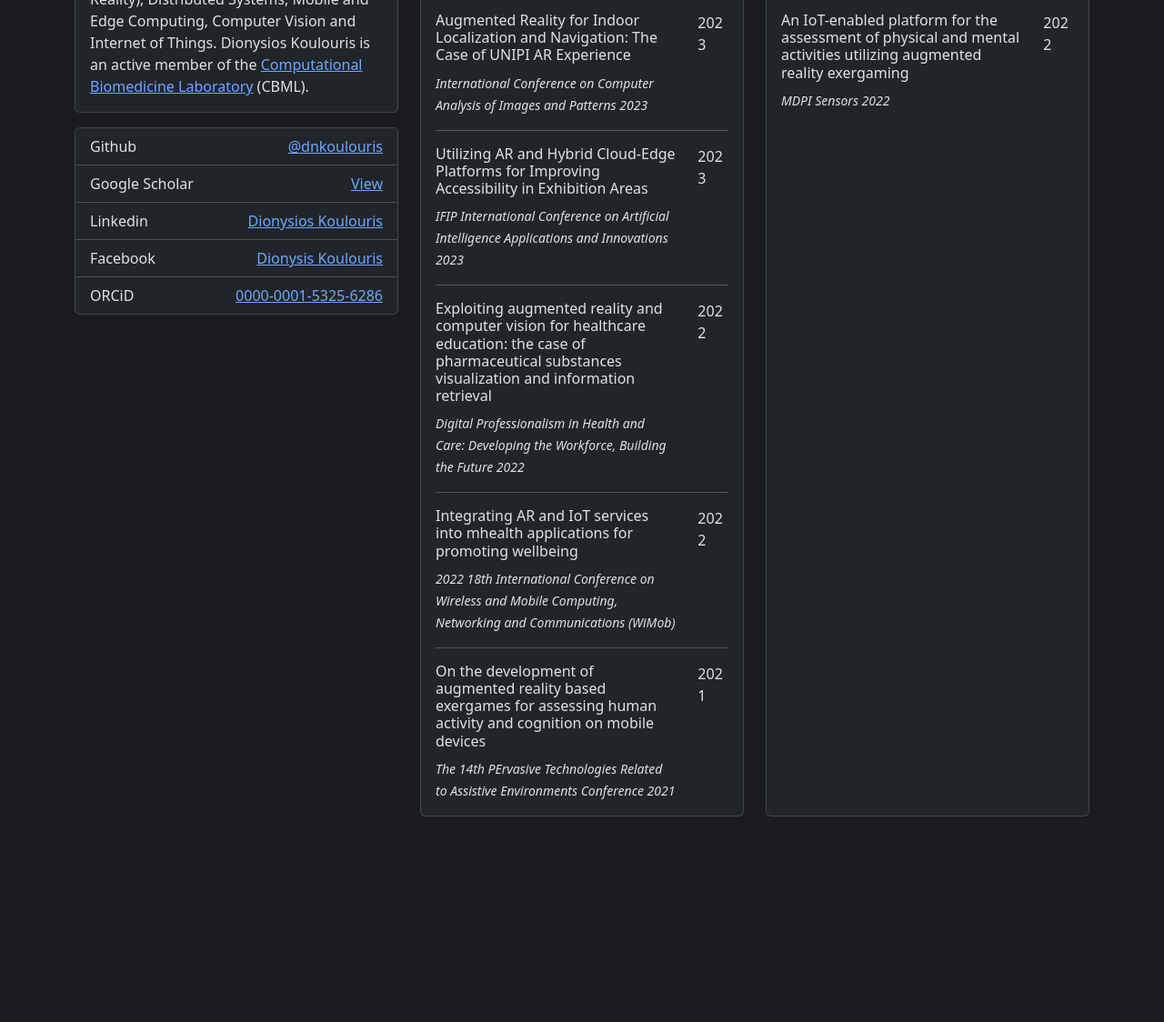
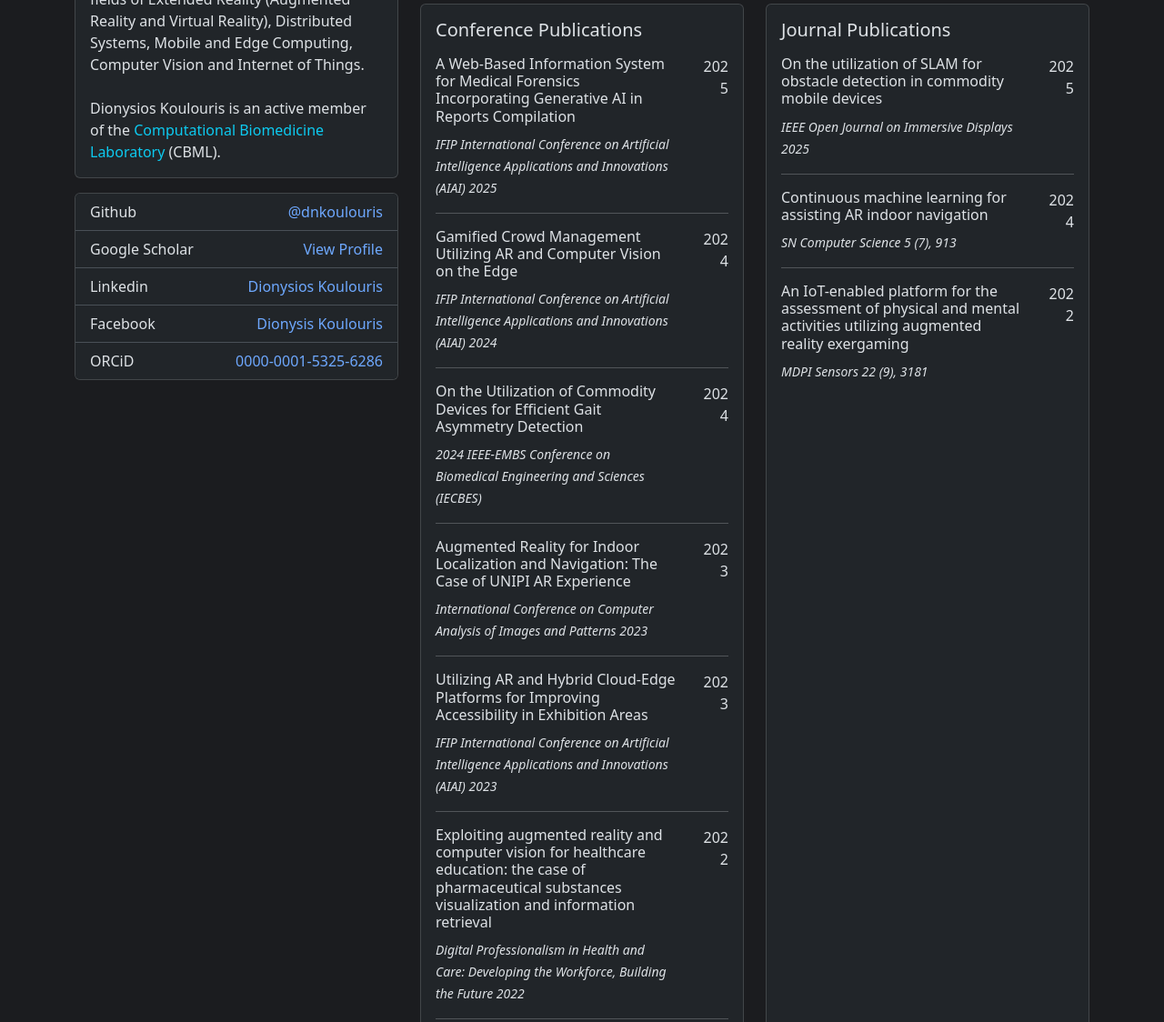
Before and after one commit to dnkoulouris/dnkoulouris.github.io, a plain HTML site: page index.html in a window 1280 px wide. Shown: the part 675-1799 px from the top of the page at 91% size. Before the commit the page ends 1589 px from the top, so only its background shows below. Drawn offline with nearby package versions, Linux system fonts and the light colour scheme.

Commit message:
Update profile details and improve formatting
Updated the profile title and modified various text elements to reflect the user's current status and achievements. Enhanced links with additional styling and improved readability.

```diff
--- a/index.html
+++ b/index.html
@@ -4,7 +4,7 @@
     <meta charset="UTF-8">
     <meta name="viewport" content="width=device-width, initial-scale=1">
 
-    <title>Dionysios Koulouris</title>
+    <title>Dionysios Koulouris - Profile</title>
     <link href="https://cdn.jsdelivr.net/npm/bootstrap@5.3.1/dist/css/bootstrap.min.css" rel="stylesheet"
           integrity="sha384-4bw+/aepP/YC94hEpVNVgiZdgIC5+VKNBQNGCHeKRQN+PtmoHDEXuppvnDJzQIu9" crossorigin="anonymous">
 
@@ -14,16 +14,6 @@
 <div class="container">
     <div class="main-body" style="margin-top: 32px">
 
-        <!-- Breadcrumb -->
-        <!--        <nav aria-label="breadcrumb" class="main-breadcrumb">-->
-        <!--            <ol class="breadcrumb">-->
-        <!--                <li class="breadcrumb-item"><a href="index.html">Home</a></li>-->
-        <!--                <li class="breadcrumb-item"><a href="javascript:void(0)">User</a></li>-->
-        <!--                <li class="breadcrumb-item active" aria-current="page">User Profile</li>-->
-        <!--            </ol>-->
-        <!--        </nav>-->
-        <!-- /Breadcrumb -->
-
         <div class="row gutters-sm">
             <div class="col-md-4 mb-3">
                 <div class="card">
@@ -32,12 +22,10 @@
                             <img src="https://i.imgur.com/QnG3KCE.jpg" alt="Admin" class="rounded-circle" width="150">
                             <div class="mt-3">
                                 <h4>Dionysios Koulouris</h4>
-                                <p class="text-muted mb-1">PhD Candidate</p>
+                                <p class="text-info mb-1 fw-bold">PhD Holder</p>
                                 <p class="text-muted mb-1">Research Engineer</p>
                                 <p class="text-muted mb-1">Full Stack Developer</p>
                                 <p class="text-secondary font-size-sm">Athens, Greece</p>
-                                <!--                                <button class="btn btn-primary">Follow</button>-->
-                                <!--                                <button class="btn btn-outline-primary">Message</button>-->
                             </div>
                         </div>
                         <hr>
@@ -46,12 +34,12 @@
                         </div>
                         <div class="row">
                             <div class="">
-                                Dionysios Koulouris is a Research Engineer and PhD Candidate at University of Piraeus, Department of Digital Systems under the supervision of
-                                Prof. Ilias Maglogiannis.
-                                His scientific interests focus on remote patient support and improving quality of life
-                                through advanced human-machine interaction technologies.
+                                Dionysios Koulouris is a Research Engineer and holds a PhD from the University of Piraeus, Department of Digital Systems, completed under the supervision of Prof. Ilias Maglogiannis.
+                                <br><br>
+                                His scientific interests focus on remote patient support and improving quality of life through advanced human-machine interaction technologies.
                                 This is achieved through research and development in the fields of Extended Reality (Augmented Reality and Virtual Reality), Distributed Systems, Mobile and Edge Computing, Computer Vision and Internet of Things.
-                                Dionysios Koulouris is an active member of the <a href="https://cbml.ds.unipi.gr" target="_blank">Computational Biomedicine Laboratory</a> (CBML).
+                                <br><br>
+                                Dionysios Koulouris is an active member of the <a href="https://cbml.ds.unipi.gr" target="_blank" class="text-decoration-none text-info">Computational Biomedicine Laboratory</a> (CBML).
                             </div>
                         </div>
                     </div>
@@ -59,26 +47,25 @@
                 <div class="card mt-3">
                     <ul class="list-group list-group-flush">
                         <li class="list-group-item d-flex justify-content-between align-items-center flex-wrap">
-                            <h6 class="mb-0"></svg>Github</h6>
-                            <a href="https://github.com/dnkoulouris" target="_blank">@dnkoulouris</a>
+                            <h6 class="mb-0">Github</h6>
+                            <a href="https://github.com/dnkoulouris" target="_blank" class="text-decoration-none">@dnkoulouris</a>
                         </li>
                         <li class="list-group-item d-flex justify-content-between align-items-center flex-wrap">
                             <h6 class="mb-0">Google Scholar</h6>
                             <a href="https://scholar.google.com/citations?user=rz1Nn_gAAAAJ&hl=el"
-                               target="_blank">View</a>
+                               target="_blank" class="text-decoration-none">View Profile</a>
                         </li>
                         <li class="list-group-item d-flex justify-content-between align-items-center flex-wrap">
                             <h6 class="mb-0">Linkedin</h6>
-                            <a href="https://www.linkedin.com/in/dionysios-koulouris/" target="_blank">Dionysios
-                                Koulouris</a>
+                            <a href="https://www.linkedin.com/in/dionysios-koulouris/" target="_blank" class="text-decoration-none">Dionysios Koulouris</a>
                         </li>
                         <li class="list-group-item d-flex justify-content-between align-items-center flex-wrap">
                             <h6 class="mb-0">Facebook</h6>
-                            <a href="https://www.facebook.com/plk369/" target="_blank">Dionysis Koulouris</a>
+                            <a href="https://www.facebook.com/plk369/" target="_blank" class="text-decoration-none">Dionysis Koulouris</a>
                         </li>
                         <li class="list-group-item d-flex justify-content-between align-items-center flex-wrap">
                             <h6 class="mb-0">ORCiD</h6>
-                            <a href="https://orcid.org/my-orcid?orcid=0000-0001-5325-6286" target="_blank">0000-0001-5325-6286</a>
+                            <a href="https://orcid.org/my-orcid?orcid=0000-0001-5325-6286" target="_blank" class="text-decoration-none">0000-0001-5325-6286</a>
                         </li>
                     </ul>
                 </div>
@@ -145,30 +132,20 @@
 
                                 <div class="row">
                                     <div class="col-sm-3">
-                                        2021-present
+                                        2021-2025
                                     </div>
                                     <div class="col-sm-9">
-                                        PhD at University of Piraeus, Department of Digital Systems
+                                        <strong>PhD at University of Piraeus, Department of Digital Systems</strong>
+                                        <br>
+                                        <small class="text-muted">
+                                            Thesis: <a href="https://dione.lib.unipi.gr/xmlui/handle/unipi/18620" target="_blank" class="text-info text-decoration-none">
+                                                "Advancing electronic healthcare in ambient assistive living utilizing intelligent mobile systems"
+                                            </a>
+                                        </small>
                                     </div>
                                 </div>
                             </div>
                         </div>
-                        <!--                        <hr>-->
-                        <!--                        <div class="row">-->
-                        <!--                            <div class="col-sm-3">-->
-                        <!--                                <h6 class="mb-0">Address</h6>-->
-                        <!--                            </div>-->
-                        <!--                            <div class="col-sm-9 text-secondary">-->
-                        <!--                                Bay Area, San Francisco, CA-->
-                        <!--                            </div>-->
-                        <!--                        </div>-->
-                        <!--                        <hr>-->
-                        <!--                        <div class="row">-->
-                        <!--                            <div class="col-sm-12">-->
-                        <!--                                <a class="btn btn-info " target="__blank"-->
-                        <!--                                   href="https://www.bootdey.com/snippets/view/profile-edit-data-and-skills">Edit</a>-->
-                        <!--                            </div>-->
-                        <!--                        </div>-->
 
                         <hr>
                         <div class="row">
@@ -201,67 +178,73 @@
 
                                 <div class="row">
                                     <div class="col-sm-10">
-                                        <h6>Augmented Reality for Indoor Localization and Navigation: The Case of UNIPI AR Experience</h6>
-
-                                        <small><i>International Conference on Computer Analysis of Images and Patterns 2023</i></small>
+                                        <h6>A Web-Based Information System for Medical Forensics Incorporating Generative AI in Reports Compilation</h6>
+                                        <small><i>IFIP International Conference on Artificial Intelligence Applications and Innovations (AIAI) 2025</i></small>
                                     </div>
-                                    <div class="col-sm-2">
-                                        2023
-                                    </div>
+                                    <div class="col-sm-2 text-end">2025</div>
                                 </div>
                                 <hr>
 
                                 <div class="row">
                                     <div class="col-sm-10">
-                                        <h6>Utilizing AR and Hybrid Cloud-Edge Platforms for Improving Accessibility
-                                            in Exhibition Areas</h6>
-
-                                        <small><i>IFIP International Conference on Artificial Intelligence Applications
-                                            and Innovations 2023</i></small>
+                                        <h6>Gamified Crowd Management Utilizing AR and Computer Vision on the Edge</h6>
+                                        <small><i>IFIP International Conference on Artificial Intelligence Applications and Innovations (AIAI) 2024</i></small>
                                     </div>
-                                    <div class="col-sm-2">
-                                        2023
-                                    </div>
-                                </div>
-                                <hr>
-                                <div class="row">
-                                    <div class="col-sm-10">
-                                        <h6>Exploiting augmented reality and computer vision for healthcare education:
-                                            the case of pharmaceutical substances visualization and information
-                                            retrieval</h6>
-                                        <small><i>Digital Professionalism in Health and Care: Developing the Workforce,
-                                            Building the Future 2022</i></small>
-
-                                    </div>
-                                    <div class="col-sm-2">
-                                        2022
-                                    </div>
-                                </div>
-                                <hr>
-                                <div class="row">
-                                    <div class="col-sm-10">
-                                        <h6>Integrating AR and IoT services into mhealth applications for promoting
-                                            wellbeing</h6>
-                                        <small><i>2022 18th International Conference on Wireless and Mobile Computing, Networking and Communications (WiMob)</i></small>
-
-                                    </div>
-                                    <div class="col-sm-2">
-                                        2022
-                                    </div>
+                                    <div class="col-sm-2 text-end">2024</div>
                                 </div>
                                 <hr>
 
+                                <div class="row">
+                                    <div class="col-sm-10">
+                                        <h6>On the Utilization of Commodity Devices for Efficient Gait Asymmetry Detection</h6>
+                                        <small><i>2024 IEEE-EMBS Conference on Biomedical Engineering and Sciences (IECBES)</i></small>
+                                    </div>
+                                    <div class="col-sm-2 text-end">2024</div>
+                                </div>
+                                <hr>
 
                                 <div class="row">
                                     <div class="col-sm-10">
-                                        <h6>On the development of augmented reality based exergames for assessing
-                                            human
-                                            activity and cognition on mobile devices</h6>
-                                        <small><i>The 14th PErvasive Technologies Related to Assistive Environments Conference 2021</i></small>
+                                        <h6>Augmented Reality for Indoor Localization and Navigation: The Case of UNIPI AR Experience</h6>
+                                        <small><i>International Conference on Computer Analysis of Images and Patterns 2023</i></small>
                                     </div>
-                                    <div class="col-sm-2">
-                                        2021
+                                    <div class="col-sm-2 text-end">2023</div>
+                                </div>
+                                <hr>
+
+                                <div class="row">
+                                    <div class="col-sm-10">
+                                        <h6>Utilizing AR and Hybrid Cloud-Edge Platforms for Improving Accessibility in Exhibition Areas</h6>
+                                        <small><i>IFIP International Conference on Artificial Intelligence Applications and Innovations (AIAI) 2023</i></small>
                                     </div>
+                                    <div class="col-sm-2 text-end">2023</div>
+                                </div>
+                                <hr>
+
+                                <div class="row">
+                                    <div class="col-sm-10">
+                                        <h6>Exploiting augmented reality and computer vision for healthcare education: the case of pharmaceutical substances visualization and information retrieval</h6>
+                                        <small><i>Digital Professionalism in Health and Care: Developing the Workforce, Building the Future 2022</i></small>
+                                    </div>
+                                    <div class="col-sm-2 text-end">2022</div>
+                                </div>
+                                <hr>
+
+                                <div class="row">
+                                    <div class="col-sm-10">
+                                        <h6>Integrating AR and IoT services into mhealth applications for promoting wellbeing</h6>
+                                        <small><i>2022 18th International Conference on Wireless and Mobile Computing, Networking and Communications (WiMob)</i></small>
+                                    </div>
+                                    <div class="col-sm-2 text-end">2022</div>
+                                </div>
+                                <hr>
+
+                                <div class="row">
+                                    <div class="col-sm-10">
+                                        <h6>On the development of augmented reality based exergames for assessing human activity and cognition on mobile devices</h6>
+                                        <small><i>The 14th PErvasive Technologies Related to Assistive Environments Conference (PETRA) 2021</i></small>
+                                    </div>
+                                    <div class="col-sm-2 text-end">2021</div>
                                 </div>
 
                             </div>
@@ -271,15 +254,31 @@
                         <div class="card h-100">
                             <div class="card-body">
                                 <h5 class="d-flex align-items-center mb-3">Journal Publications</h5>
+
                                 <div class="row">
                                     <div class="col-sm-10">
-                                        <h6>An IoT-enabled platform for the assessment of physical and mental
-                                            activities utilizing augmented reality exergaming</h6>
-                                        <small><i>MDPI Sensors 2022</i></small>
+                                        <h6>On the utilization of SLAM for obstacle detection in commodity mobile devices</h6>
+                                        <small><i>IEEE Open Journal on Immersive Displays 2025</i></small>
                                     </div>
-                                    <div class="col-sm-2">
-                                        2022
+                                    <div class="col-sm-2 text-end">2025</div>
+                                </div>
+                                <hr>
+
+                                <div class="row">
+                                    <div class="col-sm-10">
+                                        <h6>Continuous machine learning for assisting AR indoor navigation</h6>
+                                        <small><i>SN Computer Science 5 (7), 913</i></small>
                                     </div>
+                                    <div class="col-sm-2 text-end">2024</div>
+                                </div>
+                                <hr>
+
+                                <div class="row">
+                                    <div class="col-sm-10">
+                                        <h6>An IoT-enabled platform for the assessment of physical and mental activities utilizing augmented reality exergaming</h6>
+                                        <small><i>MDPI Sensors 22 (9), 3181</i></small>
+                                    </div>
+                                    <div class="col-sm-2 text-end">2022</div>
                                 </div>
                             </div>
                         </div>
```
